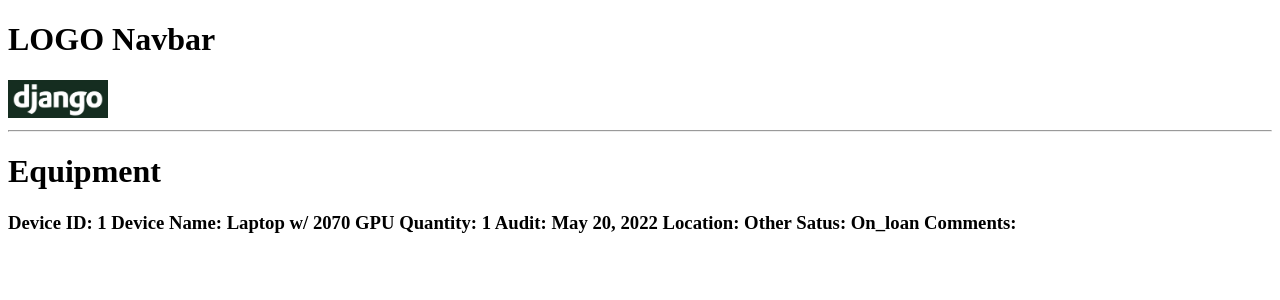
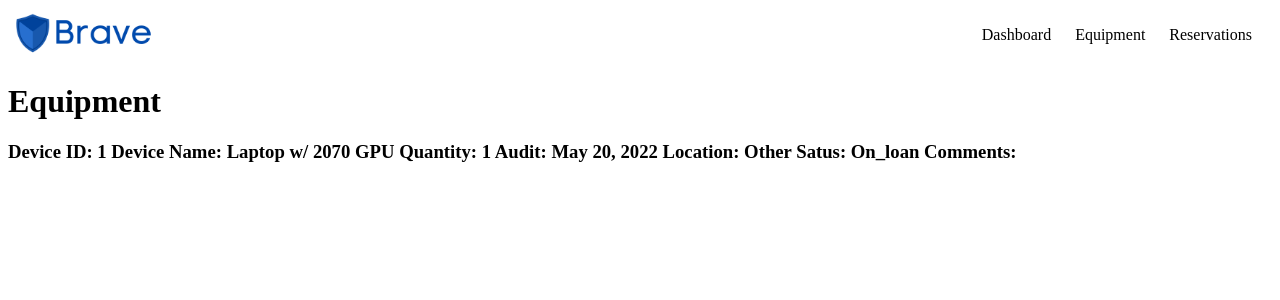
Before and after one commit to anetaolszak/equipmentinventory, a Django app: page /equipment/1 in a window 1280 px wide. Shown: the top 300 px of the page. Run offline with Django 5.2, Linux system fonts and the light colour scheme; data comes from the database, SQL or seed files in the repository.

Commit message:
re-commit

```diff
--- a/equipmentinventory/templates/navbar.html
+++ b/equipmentinventory/templates/navbar.html
@@ -1,10 +1,23 @@
-<div>
-  <h1>LOGO Navbar</h1>
-  {%load static%}
-  <img
-    src="{% static 'appone/django.jpg' %}"
-    alt="test"
-    style="width: 100px; height: auto"
-  />
+<div style="display: flex; justify-content: space-between; align-items: center;">
+  <div>
+    {% load static %}
+    <img
+      src="{% static 'appone/brave.png' %}"
+      alt="test"
+      style="width: 150px; height: auto"
+    />
+
+  </div>
+  <nav style="background-color: white; padding: 10px;">
+    <a href="http://127.0.0.1:8000/admin/" style="text-decoration: none; color: black; padding: 10px 10px; border: 10px;">Dashboard</a>
+    <a href="http://127.0.0.1:8000/admin/" style="text-decoration: none; color: black; padding: 10px 10px; border: 5px;">Equipment</a>
+    <a href="http://127.0.0.1:8000/admin/" style="text-decoration: none; color: black; padding: 10px 10px; border: 5px;">Reservations</a>
+  </nav>
 </div>
-<hr />
+
+<style>
+  nav a:hover {
+    background-color: lightgray;
+    color: black;
+  }
+</style>
```
Also changed, not shown: equipmentinventory/appone/static/appone/brave.png (added), 1 other file.
